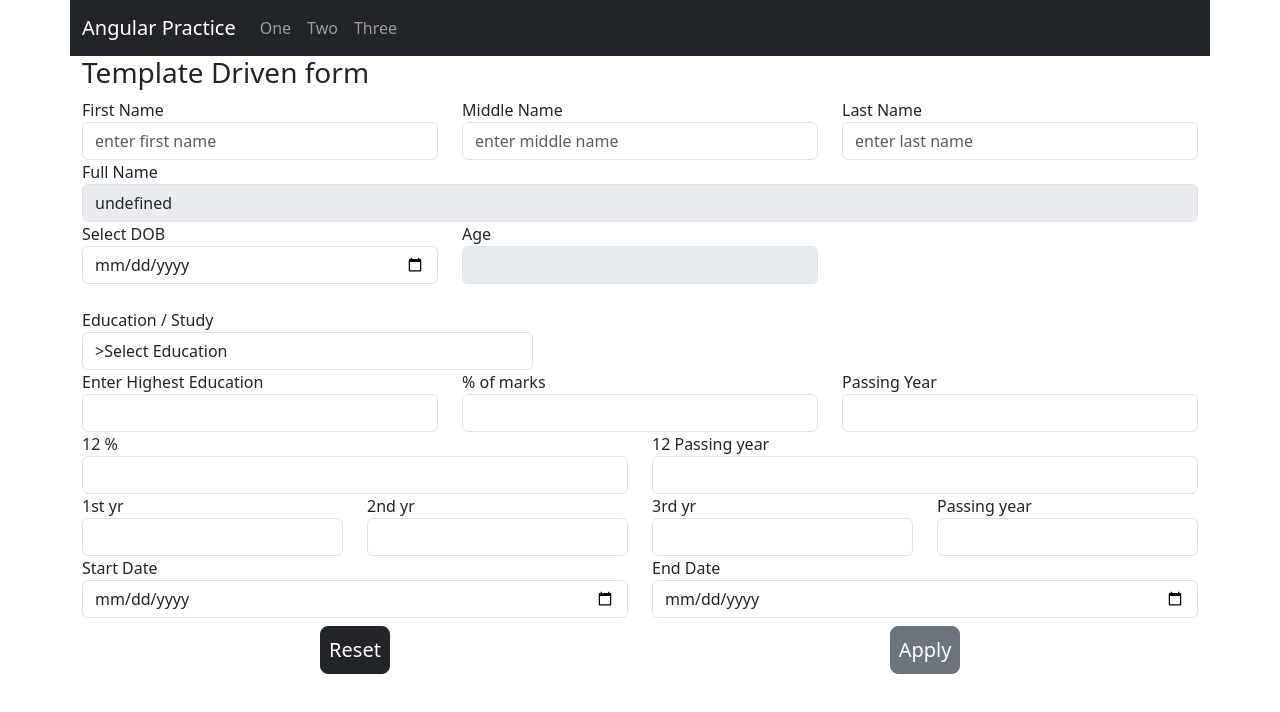
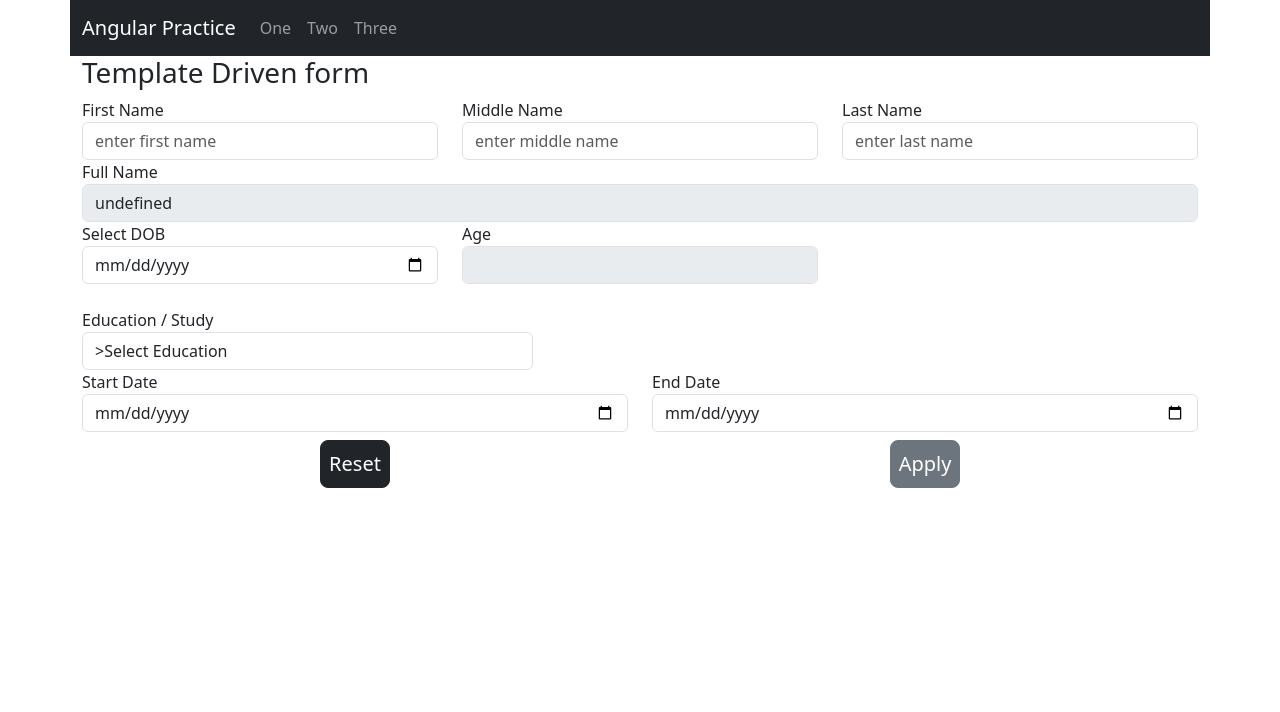
Before and after one commit to kishor96k/Angular_Challanges_Scenarios, an Angular app: page /three in a window 1280 px wide. Shown: the top 712 px of the page. Built offline with nearby package versions, Linux system fonts and the light colour scheme.

Commit message:
changes done for the temolate driven form

```diff
--- a/src/app/three_practice/three/three.component.html
+++ b/src/app/three_practice/three/three.component.html
@@ -65,7 +65,7 @@
             </div>
         </div>
     </div>
-    <div class="row">
+    <div class="row" *ngIf="templateForm.education =='other'">
         <div class="col-md-4">
             <div class="form-group">
                 <label for="">Enter Highest Education</label>
@@ -88,7 +88,7 @@
             </div>
         </div>
     </div>
-    <div class="row">
+    <div class="row" *ngIf="templateForm.education =='twelthper'">
         <div class="col-md-6">
             <div class="form-group">
                 <label for="">12 %</label>
@@ -104,7 +104,7 @@
             </div>
         </div>
     </div>
-    <div class="row">
+    <div class="row" *ngIf="templateForm.education =='degree'">
         <div class="col-md-3">
             <div class="form-group">
                 <label for="">1st yr</label>
@@ -145,14 +145,14 @@
         <div class="col-md-6">
             <div class="form-group">
                 <label for="">End Date</label>
-                <input type="date" [(ngModel)]="templateForm.enddate" name="enddate" id="enddate" class="form-control">
+                <input type="date" (change)="onEndDateChange()" [(ngModel)]="templateForm.enddate" name="enddate" id="enddate" class="form-control">
             </div>
         </div>
     </div>
     <div class="container overflow-hidden text-center">
         <div class="row gx-5">
             <div class="col">
-                <button class="btn btn-dark  btn-lg p-2 m-2">Reset</button>
+                <button class="btn btn-dark  btn-lg p-2 m-2" >Reset</button>
             </div>
             <div class="col">
                 <button class="btn btn-secondary btn-lg p-2 m-2">Apply</button>
--- a/src/app/three_practice/three/three.component.ts
+++ b/src/app/three_practice/three/three.component.ts
@@ -31,7 +31,7 @@ export class ThreeComponent implements OnInit {
   }
 
   fillName: any;
-  showLicence:boolean=false;
+  showLicence: boolean = false;
   createFullName() {
     this.fillName = this.templateForm.firstname + ' ' + this.templateForm.middlename + ' ' + this.templateForm.lastname;
   }
@@ -55,11 +55,18 @@ export class ThreeComponent implements OnInit {
     console.log(selectedDateyear);
     console.log(currentYear);
     this.templateForm.age = currentYear - selectedDateyear;
-    if(this.templateForm.age >=18){
-      this.showLicence=true
+    if (this.templateForm.age >= 18) {
+      this.showLicence = true
     }
+  }
+  onEndDateChange() {
+    const start = new Date(this.templateForm.startdate).getFullYear();
+    const end = new Date(this.templateForm.enddate).getFullYear();
+    const yeardiff = end - start;
+    if (yeardiff != 3) {
+      alert('u are not eligible for this course');
+      alert('u are not eligible for this course');
+    }
+  }
 
-
-
-  }
 }
```
